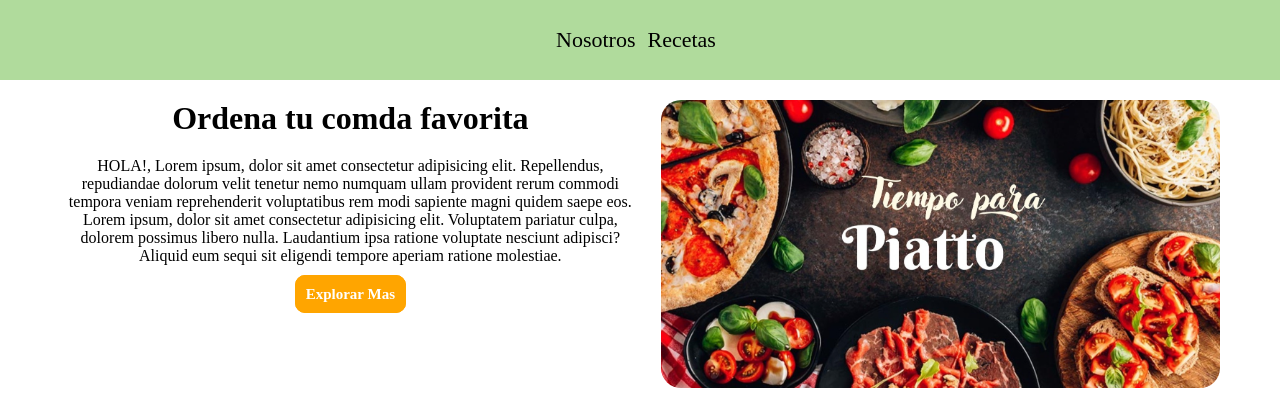
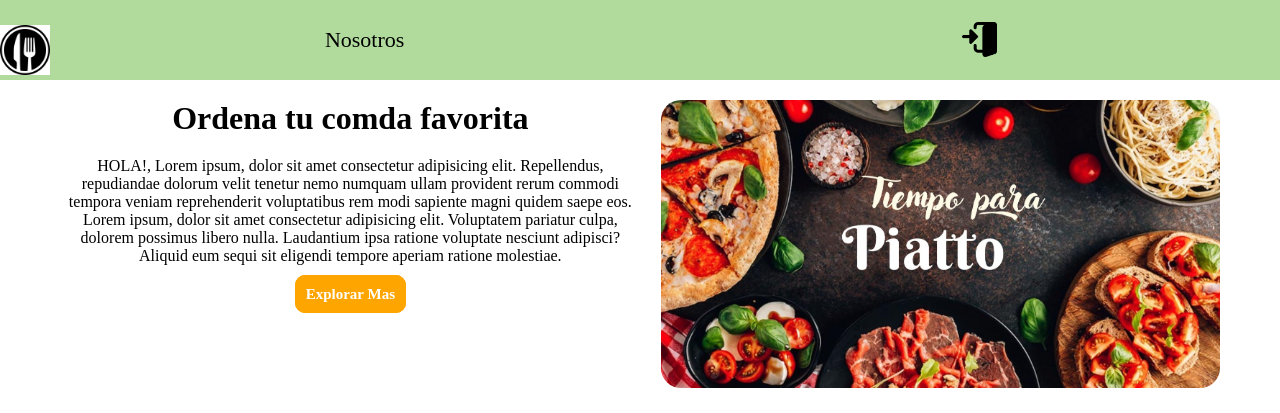
Before and after one commit to X-Ivancito-X/Piatto, a Django app: page / in a window 1280 px wide. Shown: the top 413 px of the page. Run offline with Django 5.2, Linux system fonts and the light colour scheme.

Commit message:
back y front vinculado, continuar con formulario login

```diff
--- a/App/Templates/Index.html
+++ b/App/Templates/Index.html
@@ -6,16 +6,24 @@
     <meta charset="UTF-8">
     <meta name="viewport" content="width=device-width, initial-scale=1.0">
     <title>Document</title>
-    <link rel="stylesheet" href="../static/css/Style.css">
+    <link rel="stylesheet" href="{% static 'css/style.css' %}">
 
 </head>
 
 <body>
 {% block contenedor %}
         <header class=" Encabezado ">
+            <img src="{% static 'src/Logo.jpg' %}" alt="" class="Logo">
             <nav class="Menu">
                 <a href="{% url 'Nosotros' %}">Nosotros</a>
-                <a href="{% url 'Index' %}">Recetas</a>
+            </nav>
+
+            <nav class="Menu">
+                {% if user.is_authenticated %}
+                <a href="{% url 'logouts' %}" id="contacto_btl">logouts</a>
+                {% else %}
+                <a href="{% url 'login' %}" id="contacto_btl"><img src="{% static 'src/login.png' %}" alt="" class="Login"></a>
+                {% endif %}
             </nav>
         </header>
 
--- a/App/static/css/Style.css
+++ b/App/static/css/Style.css
@@ -6,6 +6,13 @@
 
 
 /* Contendor */
+.Logo{
+    height: 50px;
+    width: 50px;
+    margin-top: 25px;
+
+}
+
 .Encabezado{
     height: 80px;
     display: flex;
@@ -46,6 +53,12 @@
     width: 100%;
 }
 
+.Login{
+    height: 35px;
+    width: 35px;
+    margin-top: 22px;
+
+}
 
 .informacion{
     margin-top: 20px;
```
Also changed, not shown: App/Templates/registration/Login.html (+15 -0 lines), App/static/src/Logo.jpg (added), App/static/src/login.png (added), db.sqlite3.
